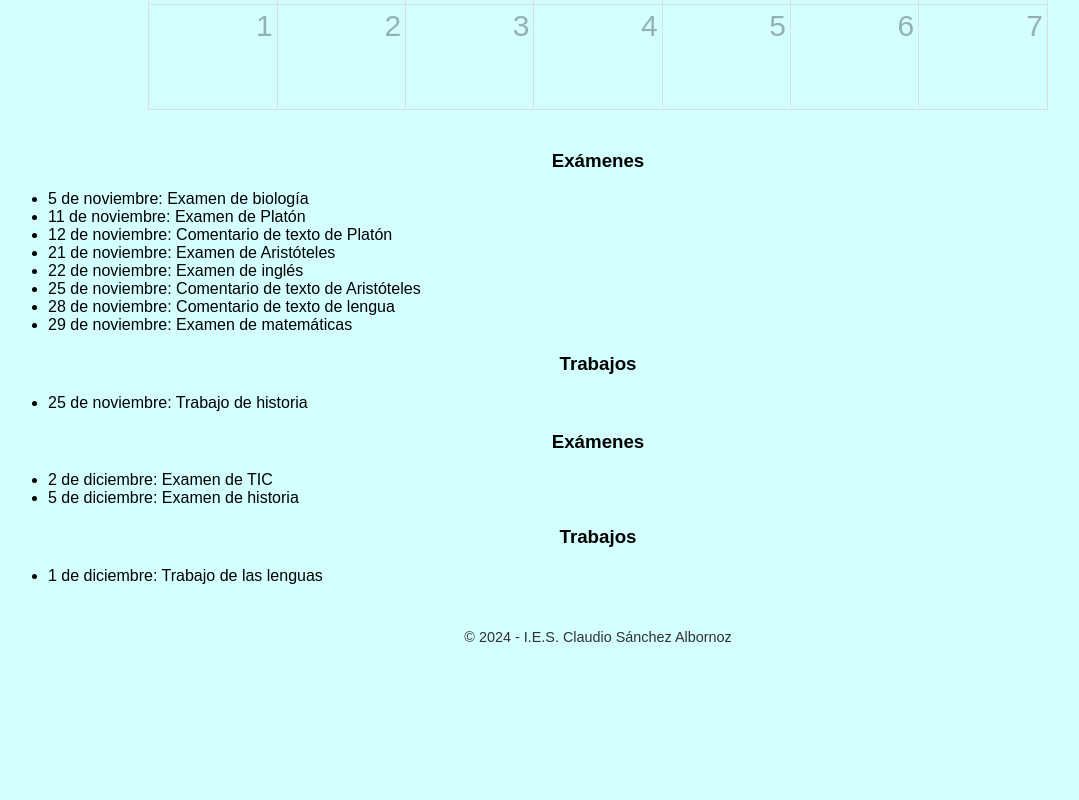
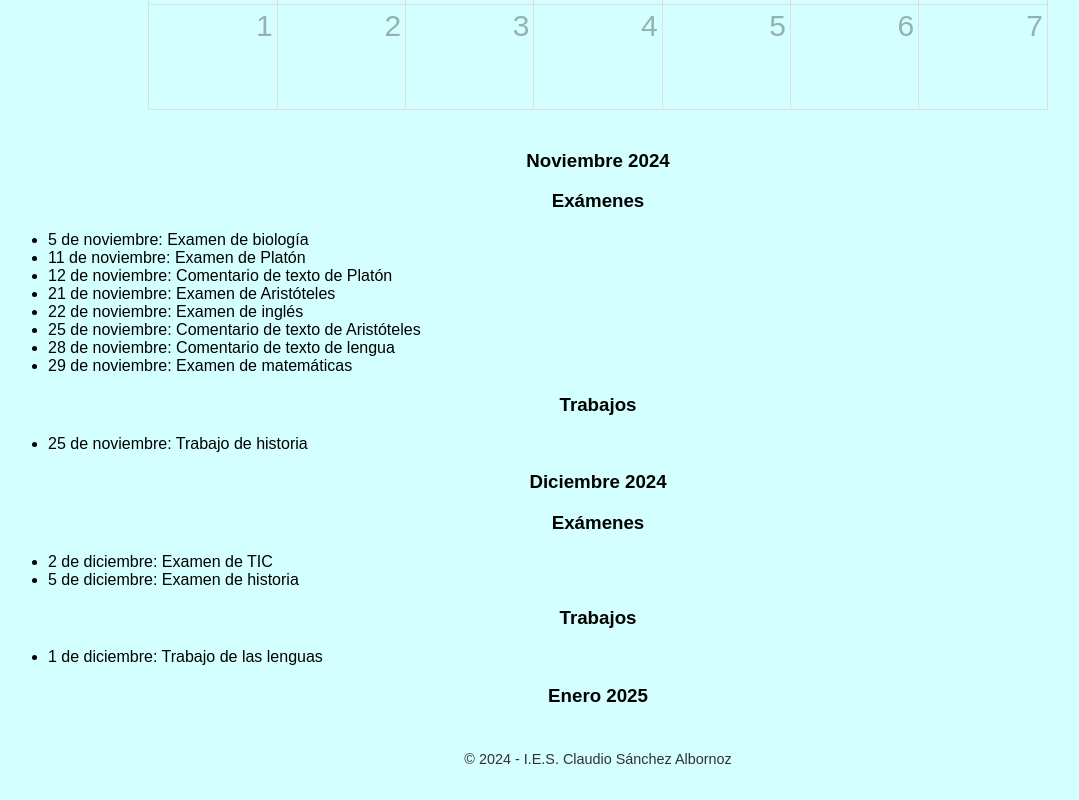
Before and after one commit to taurin913/taurin913.github.io, a plain HTML site: page index.html in a window 1280 px wide. Shown: the part 2042-2842 px from the top of the page, without its empty margins (42-1121 px from the left). Before the commit the page ends 2719 px from the top, so only its background shows below. Drawn offline with nearby package versions, Linux system fonts and the light colour scheme; a script that the page names is missing.

Commit message:
Update index.html

```diff
--- a/index.html
+++ b/index.html
@@ -91,6 +91,7 @@
     <div id="calendario"></div>
 
 <div id='noviembre-2024'>
+    <h3>Noviembre 2024</h3>
     <h3>Exámenes</h3>
     <ul>
         <li>5 de noviembre: Examen de biología</li>
@@ -109,6 +110,7 @@
 </div>
 
 <div id='diciembre-2024'>
+    <h3>Diciembre 2024</h3>
     <h3>Exámenes</h3>
     <ul>
         <li>2 de diciembre: Examen de TIC</li>
@@ -121,7 +123,7 @@
 </div>
 
 <div id='enero-2025'>
-    <!-- Agrega aquí los eventos de enero si tienes alguno -->
+    <h3>Enero 2025</h3><!-- Agrega aquí los eventos de enero si tienes alguno -->
 </div>
 
 <div class="pie">
```
